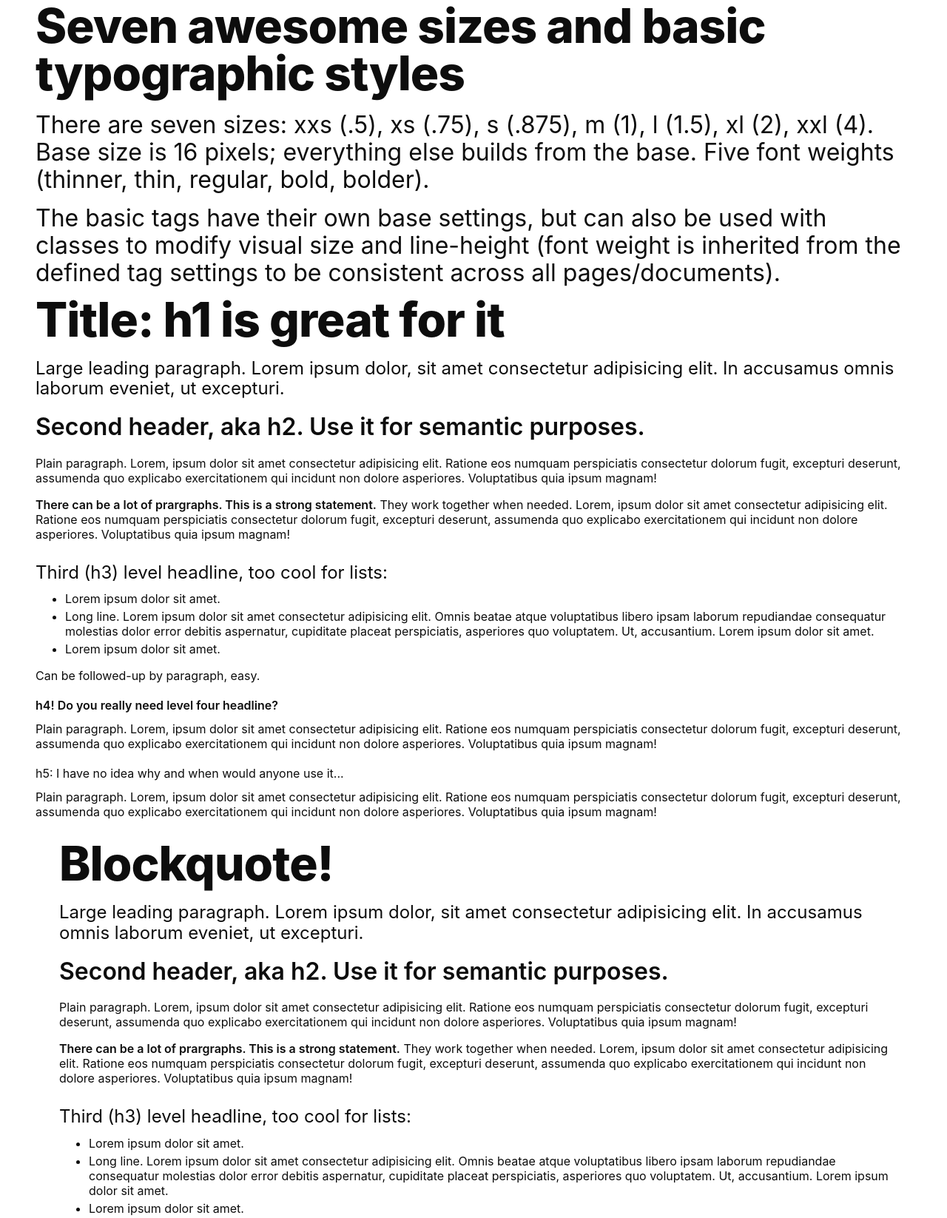
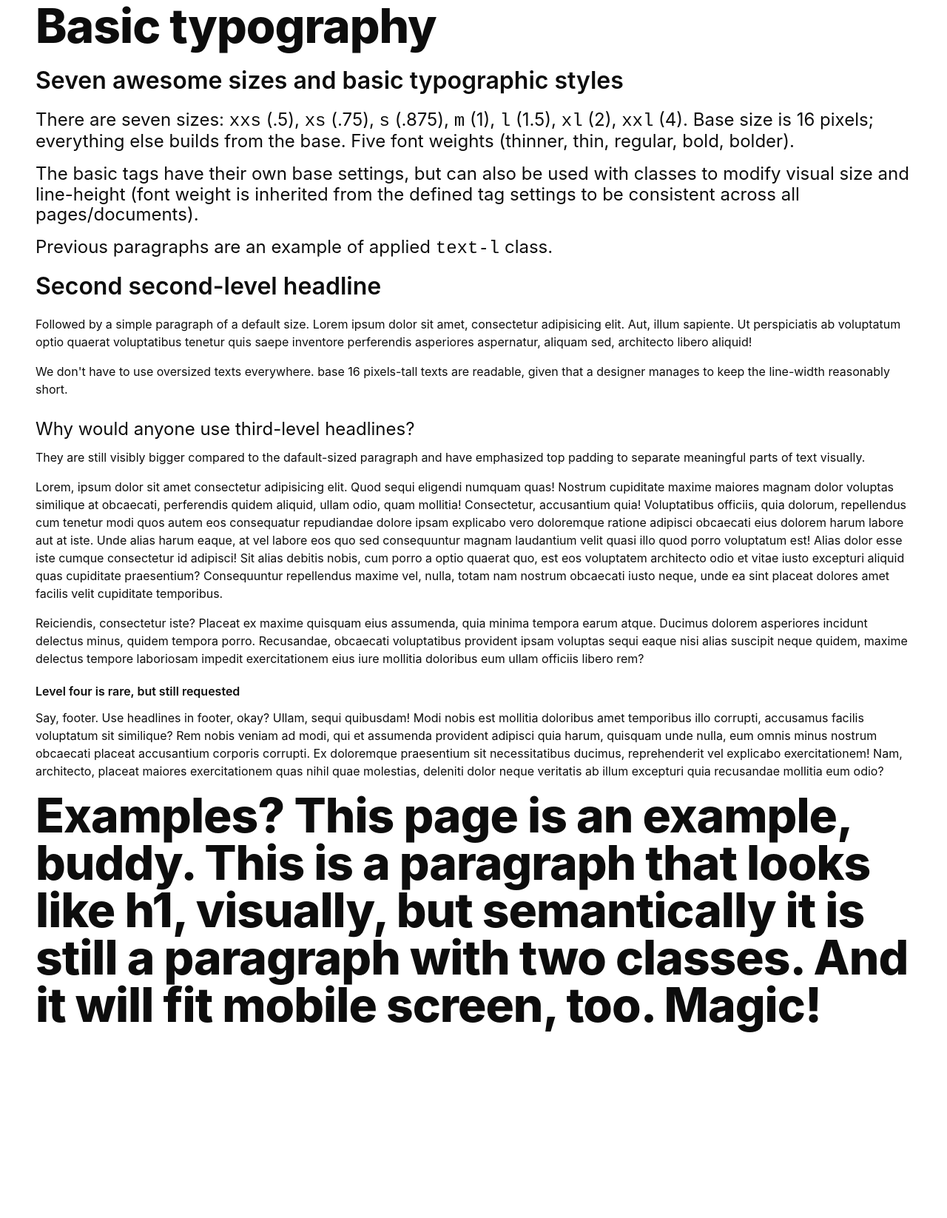
Before and after one commit to rockbeenorth/typogram, a plain HTML site: page index.html in a window 1280 px wide. Shown: the part 45-1691 px from the top of the page at 74% size. After the commit the page ends 1441 px from the top, so only its background shows below. Drawn offline with Linux system fonts and the light colour scheme.

Commit message:
see typography.scss and updated mixin @text-size

```diff
--- a/index.html
+++ b/index.html
@@ -8,15 +8,36 @@
     <link rel="stylesheet" href="/core/static/style.css">
 </head>
 <body>
-    <h1>Seven awesome sizes and basic typographic styles</h1>
-    <p class="text-xl">
-        There are seven sizes: xxs (.5), xs (.75), s (.875), m (1), l (1.5), xl (2), xxl (4). Base size is 16 pixels; everything else builds from the base. Five font weights (thinner, thin, regular, bold, bolder).
+    <h1>Basic typography</h1>
+
+    <h2>Seven awesome sizes and basic typographic styles</h2>
+    <p class="text-l">
+        There are seven sizes: <span class="snippet">xxs</span> (.5), <span class="snippet">xs</span> (.75), <span class="snippet">s</span> (.875), <span class="snippet">m</span> (1), <span class="snippet">l</span> (1.5), <span class="snippet">xl</span> (2), <span class="snippet">xxl</span> (4). Base size is 16 pixels; everything else builds from the base. Five font weights (thinner, thin, regular, bold, bolder).
     </p>
-    <p class="text-xl">
+    <p class="text-l">
         The basic tags have their own base settings, but can also be used with classes to modify visual size and line-height (font weight is inherited from the defined tag settings to be consistent across all pages/documents).
     </p>
+    <p class="text-l">
+        Previous paragraphs are an example of applied <span class="snippet">text-l</span> class.
+    </p>
 
-    <h1>Title: h1 is great for it</h1>
+    <h2>Second second-level headline</h2>
+    <p>Followed by a simple paragraph of a default size. Lorem ipsum dolor sit amet, consectetur adipisicing elit. Aut, illum sapiente. Ut perspiciatis ab voluptatum optio quaerat voluptatibus tenetur quis saepe inventore perferendis asperiores aspernatur, aliquam sed, architecto libero aliquid!</p>
+    <p>We don't have to use oversized texts everywhere. base 16 pixels-tall texts are readable, given that a designer manages to keep the line-width reasonably short.</p>
+
+    <h3>Why would anyone use third-level headlines?</h3>
+    <p>They are still visibly bigger compared to the dafault-sized paragraph and have emphasized top padding to separate meaningful parts of text visually.</p>
+    <p>Lorem, ipsum dolor sit amet consectetur adipisicing elit. Quod sequi eligendi numquam quas! Nostrum cupiditate maxime maiores magnam dolor voluptas similique at obcaecati, perferendis quidem aliquid, ullam odio, quam mollitia! Consectetur, accusantium quia! Voluptatibus officiis, quia dolorum, repellendus cum tenetur modi quos autem eos consequatur repudiandae dolore ipsam explicabo vero doloremque ratione adipisci obcaecati eius dolorem harum labore aut at iste. Unde alias harum eaque, at vel labore eos quo sed consequuntur magnam laudantium velit quasi illo quod porro voluptatum est! Alias dolor esse iste cumque consectetur id adipisci! Sit alias debitis nobis, cum porro a optio quaerat quo, est eos voluptatem architecto odio et vitae iusto excepturi aliquid quas cupiditate praesentium? Consequuntur repellendus maxime vel, nulla, totam nam nostrum obcaecati iusto neque, unde ea sint placeat dolores amet facilis velit cupiditate temporibus.</p>
+    <p>Reiciendis, consectetur iste? Placeat ex maxime quisquam eius assumenda, quia minima tempora earum atque. Ducimus dolorem asperiores incidunt delectus minus, quidem tempora porro. Recusandae, obcaecati voluptatibus provident ipsam voluptas sequi eaque nisi alias suscipit neque quidem, maxime delectus tempore laboriosam impedit exercitationem eius iure mollitia doloribus eum ullam officiis libero rem?</p>
+
+    <h4>Level four is rare, but still requested</h4>
+    <p>Say, footer. Use headlines in footer, okay? Ullam, sequi quibusdam! Modi nobis est mollitia doloribus amet temporibus illo corrupti, accusamus facilis voluptatum sit similique? Rem nobis veniam ad modi, qui et assumenda provident adipisci quia harum, quisquam unde nulla, eum omnis minus nostrum obcaecati placeat accusantium corporis corrupti. Ex doloremque praesentium sit necessitatibus ducimus, reprehenderit vel explicabo exercitationem! Nam, architecto, placeat maiores exercitationem quas nihil quae molestias, deleniti dolor neque veritatis ab illum excepturi quia recusandae mollitia eum odio?</p>
+
+
+    <p class="text-xxl weight-bolder">Examples? This page is an example, buddy. This is a paragraph that looks like h1, visually, but semantically it is still a paragraph with two classes. And it will fit mobile screen, too. Magic!</p>
+
+
+    <!-- <h1>Title: h1 is great for it</h1>
     <p class="text-l">Large leading paragraph. Lorem ipsum dolor, sit amet consectetur adipisicing elit. In accusamus omnis laborum eveniet, ut excepturi.</p>
     <h2>Second header, aka h2. Use it for semantic purposes.</h2>
     <p>Plain paragraph. Lorem, ipsum dolor sit amet consectetur adipisicing elit. Ratione eos numquam perspiciatis consectetur dolorum fugit, excepturi deserunt, assumenda quo explicabo exercitationem qui incidunt non dolore asperiores. Voluptatibus quia ipsum magnam!</p>
@@ -51,7 +72,7 @@
         <h5>h5: I have no idea why and when would anyone use it...</h5>
         <p>Plain paragraph. Lorem, ipsum dolor sit amet consectetur adipisicing elit. Ratione eos numquam perspiciatis consectetur dolorum fugit, excepturi deserunt, assumenda quo explicabo exercitationem qui incidunt non dolore asperiores. Voluptatibus quia ipsum magnam!</p>
 
-    </blockquote>
+    </blockquote> -->
 
 <!--
     <hr />
--- a/source/settings/_typography.scss
+++ b/source/settings/_typography.scss
@@ -22,7 +22,8 @@ $lh-zero: 1;
     --lh-s: #{$lh-loose};
 
     --text-m: 1rem;
-    --lh-m: #{$lh-regular};
+    // --lh-m: #{$lh-regular};
+    --lh-m: #{$lh-loose};
 
     --text-l: 1.5rem;
     --lh-l: #{$lh-compact};
@@ -172,6 +173,23 @@ strong {
     letter-spacing: -0.015em;
 }
 
+.weight-thinner {
+    font-weight: var(--weight-thinner) !important;
+}
+.weight-thin {
+    font-weight: var(--weight-thin) !important;
+}
+
+.weight-regular {
+    font-weight: var(--weight-regular) !important;
+}
+.weight-bold {
+    font-weight: var(--weight-bold) !important;
+}
+.weight-bolder {
+    font-weight: var(--weight-bolder) !important;
+}
+
 .text-uppercase {
     text-transform: uppercase;
     @include text-size(s);
@@ -186,3 +204,9 @@ strong {
 .text-narrow {
     max-width: 68ch;
 }
+
+
+.snippet {
+    font-family: monospace;
+
+}
```
Also changed, not shown: core/static/style.css, core/static/style.min.css, 2 other files.
